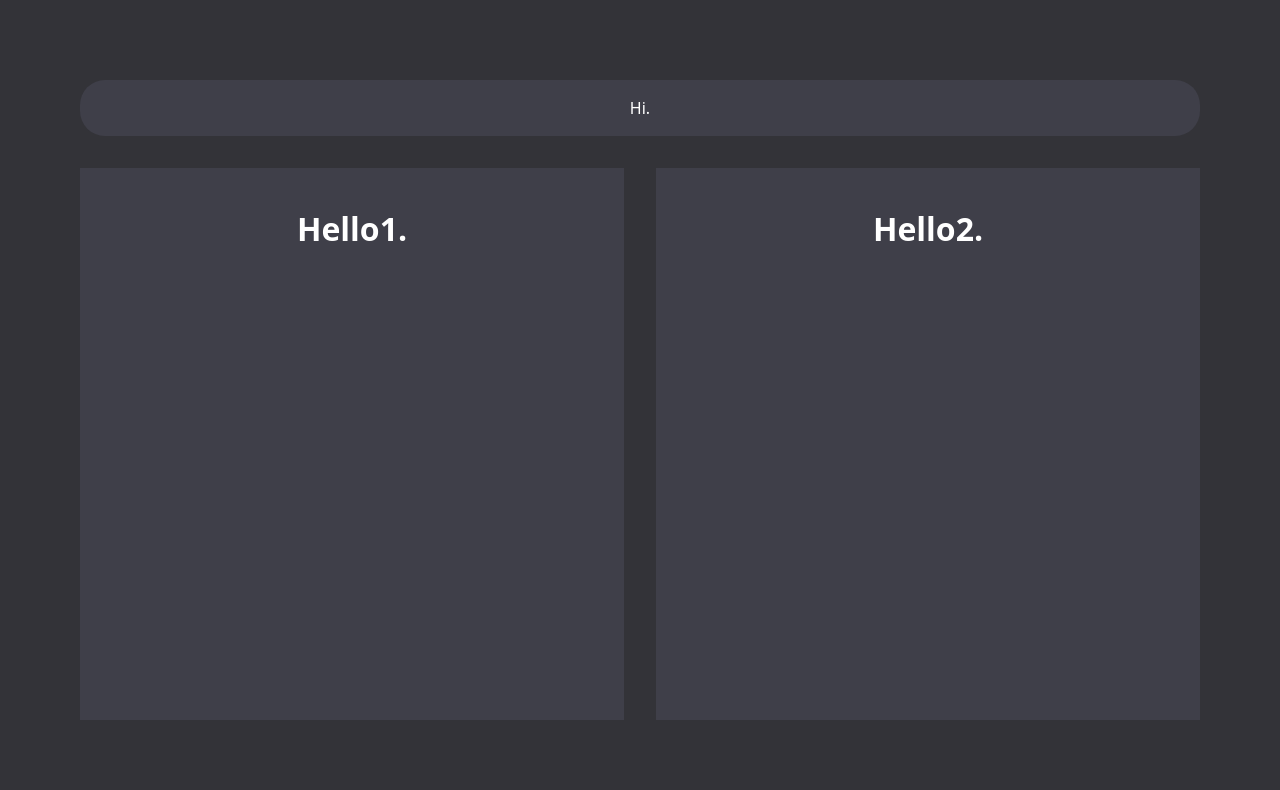
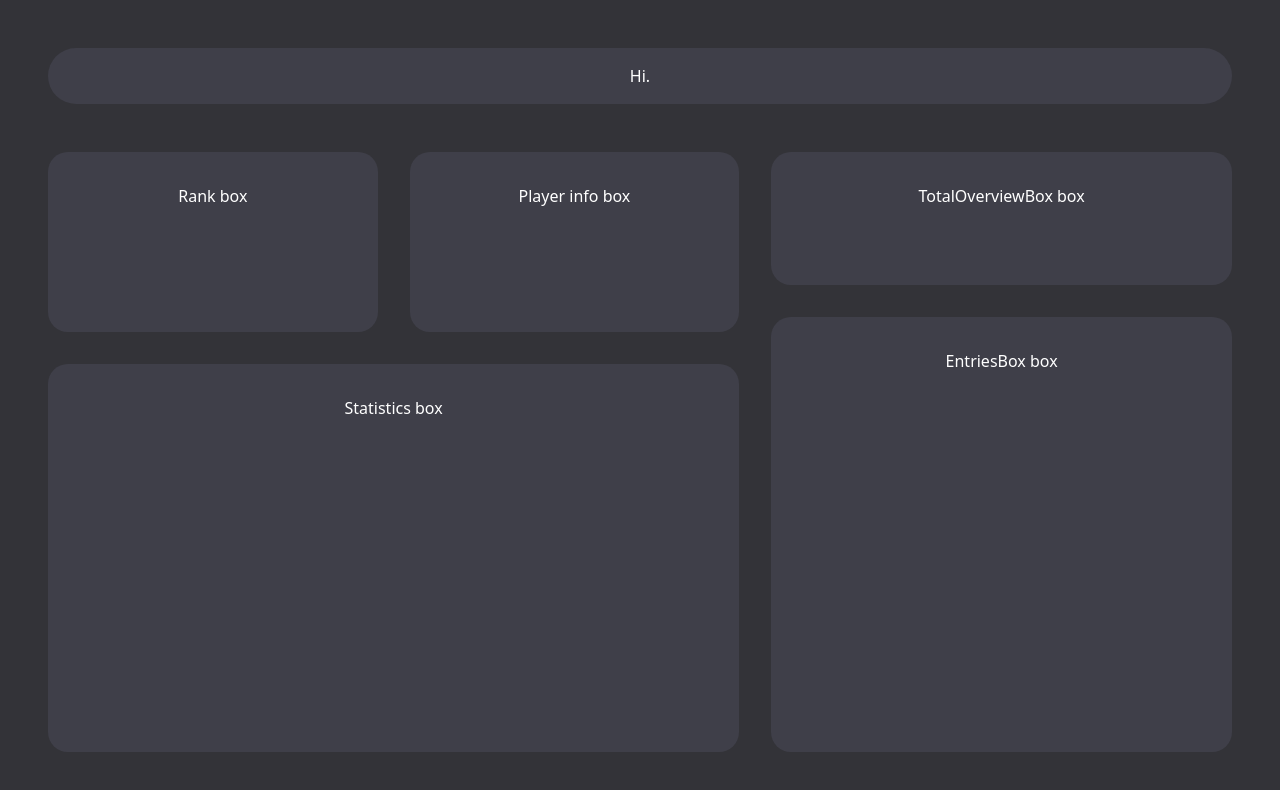
Before and after one commit to Athenr/ui25-coursework, a Svelte app in the folder Project1/ui-project-1/: page / in a window 1280 px wide. Shown: the top 790 px of the page. Built offline with nearby package versions, Linux system fonts and the light colour scheme.

Commit message:
Layout done

```diff
--- a/Project1/ui-project-1/src/App.svelte
+++ b/Project1/ui-project-1/src/App.svelte
@@ -28,9 +28,9 @@
         height: 100vh;
         display: flex;
         flex-direction: column;
-        gap: 2rem;
+        gap: 3rem;
         margin: 0;
-        padding: 5rem;
+        padding: 3rem;
     }
 
     .BottomPanel {
--- a/Project1/ui-project-1/src/EntriesBox.svelte
+++ b/Project1/ui-project-1/src/EntriesBox.svelte
@@ -0,0 +1,19 @@
+<script>
+
+</script>
+
+<div class="EntriesBox">
+    <p>EntriesBox box</p>
+</div>
+
+
+<style>
+    .EntriesBox {
+        flex: 80%;
+        background-color: #3F3F49;
+        color: white;
+        text-align: center;
+        padding: 1rem;
+        border-radius: 20px;
+    }
+</style>
--- a/Project1/ui-project-1/src/EntryPanel.svelte
+++ b/Project1/ui-project-1/src/EntryPanel.svelte
@@ -1,16 +1,20 @@
 <script>
+    import TotalOverviewBox from './TotalOverviewBox.svelte';
+    import EntriesBox from './EntriesBox.svelte';
 </script>
 
 <div class="EntryPanel">
-    <h1>Hello2.</h1>
+    <TotalOverviewBox />
+    <EntriesBox />
 </div>
 
 <style>
     .EntryPanel {
-        flex: 1;
-        background-color: #3F3F49;
+        flex: .4;
+        display: flex;
+        flex-direction: column;
         color: white;
         text-align: center;
-        padding: 1rem;
+        gap: 2rem;
     }
 </style>
--- a/Project1/ui-project-1/src/InfoPanel.svelte
+++ b/Project1/ui-project-1/src/InfoPanel.svelte
@@ -1,16 +1,32 @@
 <script>
+    import RankBox from './RankBox.svelte';
+    import PlayerInfo from './PlayerInfoBox.svelte';
+    import StatisticsBox from './StatisticsBox.svelte';
 </script>
 
 <div class="InfoPanel">
-    <h1>Hello1.</h1>
+    <div class="RankAndPlayerInfoDiv">
+        <RankBox />
+        <PlayerInfo />
+    </div>
+
+    <StatisticsBox />
 </div>
 
 <style>
     .InfoPanel {
-        flex: 1;
-        background-color: #3F3F49;
+        flex: .6;
         color: white;
         text-align: center;
-        padding: 1rem;
+        display: flex;
+        flex-direction: column;
+    }
+
+    .RankAndPlayerInfoDiv {
+        display: flex;
+        flex-direction: row;
+        flex: 0 0 30%;
+        gap: 2rem;
+        padding-bottom: 2rem;
     }
 </style>
--- a/Project1/ui-project-1/src/PlayerInfoBox.svelte
+++ b/Project1/ui-project-1/src/PlayerInfoBox.svelte
@@ -0,0 +1,18 @@
+<script>
+
+</script>
+
+<div class="PlayerInfoBox">
+    <p>Player info box</p>
+</div>
+
+<style>
+    .PlayerInfoBox {
+        flex: 1;
+        background-color: #3F3F49;
+        color: white;
+        text-align: center;
+        padding: 1rem;
+        border-radius: 20px;
+    }
+</style>
--- a/Project1/ui-project-1/src/RankBox.svelte
+++ b/Project1/ui-project-1/src/RankBox.svelte
@@ -0,0 +1,19 @@
+<script>
+
+</script>
+
+<div class="RankBox">
+    <p>Rank box</p>
+</div>
+
+
+<style>
+    .RankBox {
+        flex: 1;
+        background-color: #3F3F49;
+        color: white;
+        text-align: center;
+        padding: 1rem;
+        border-radius: 20px;
+    }
+</style>
--- a/Project1/ui-project-1/src/StatisticsBox.svelte
+++ b/Project1/ui-project-1/src/StatisticsBox.svelte
@@ -0,0 +1,19 @@
+<script>
+
+</script>
+
+<div class="StatisticsBox">
+    <p>Statistics box</p>
+</div>
+
+
+<style>
+    .StatisticsBox {
+        flex: 1;
+        background-color: #3F3F49;
+        color: white;
+        text-align: center;
+        padding: 1rem;
+        border-radius: 20px;
+    }
+</style>
--- a/Project1/ui-project-1/src/TopBar.svelte
+++ b/Project1/ui-project-1/src/TopBar.svelte
@@ -12,6 +12,6 @@
         color: white;
         text-align: center;
         padding: 0;
-        border-radius: 25px;
+        border-radius: 50px;
     }
 </style>
--- a/Project1/ui-project-1/src/TotalOverviewBox.svelte
+++ b/Project1/ui-project-1/src/TotalOverviewBox.svelte
@@ -0,0 +1,19 @@
+<script>
+
+</script>
+
+<div class="TotalOverviewBox">
+    <p>TotalOverviewBox box</p>
+</div>
+
+
+<style>
+    .TotalOverviewBox {
+        flex: 20%;
+        background-color: #3F3F49;
+        color: white;
+        text-align: center;
+        padding: 1rem;
+        border-radius: 20px;
+    }
+</style>
```
